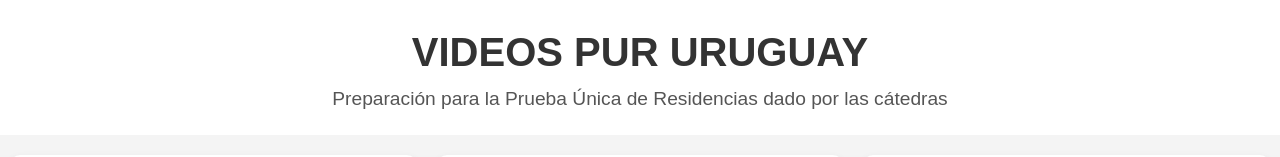
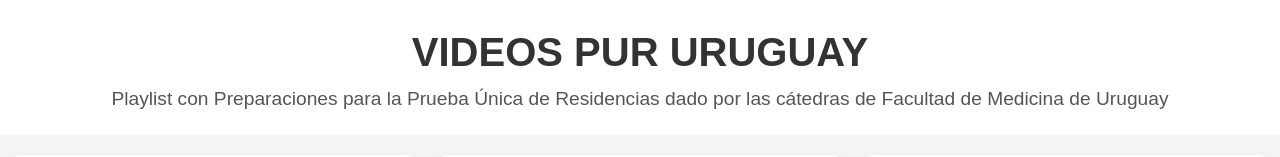
Before and after one commit to videospururuguay/videospururuguay.github.io, a plain HTML site: page index.html in a window 1280 px wide. Shown: the top 157 px of the page. Drawn offline with Linux system fonts and the light colour scheme; a script that the page names is missing.

Commit message:
Update index.html

```diff
--- a/index.html
+++ b/index.html
@@ -9,7 +9,7 @@
 <body>
     <header>
         <h1>VIDEOS PUR URUGUAY</h1>
-        <p>Preparación para la Prueba Única  de Residencias dado por las cátedras</p>
+        <p>Playlist con Preparaciones para la Prueba Única de Residencias dado por las cátedras de Facultad de Medicina de Uruguay</p>
     </header>
 
     <section class="playlist-container">
```
